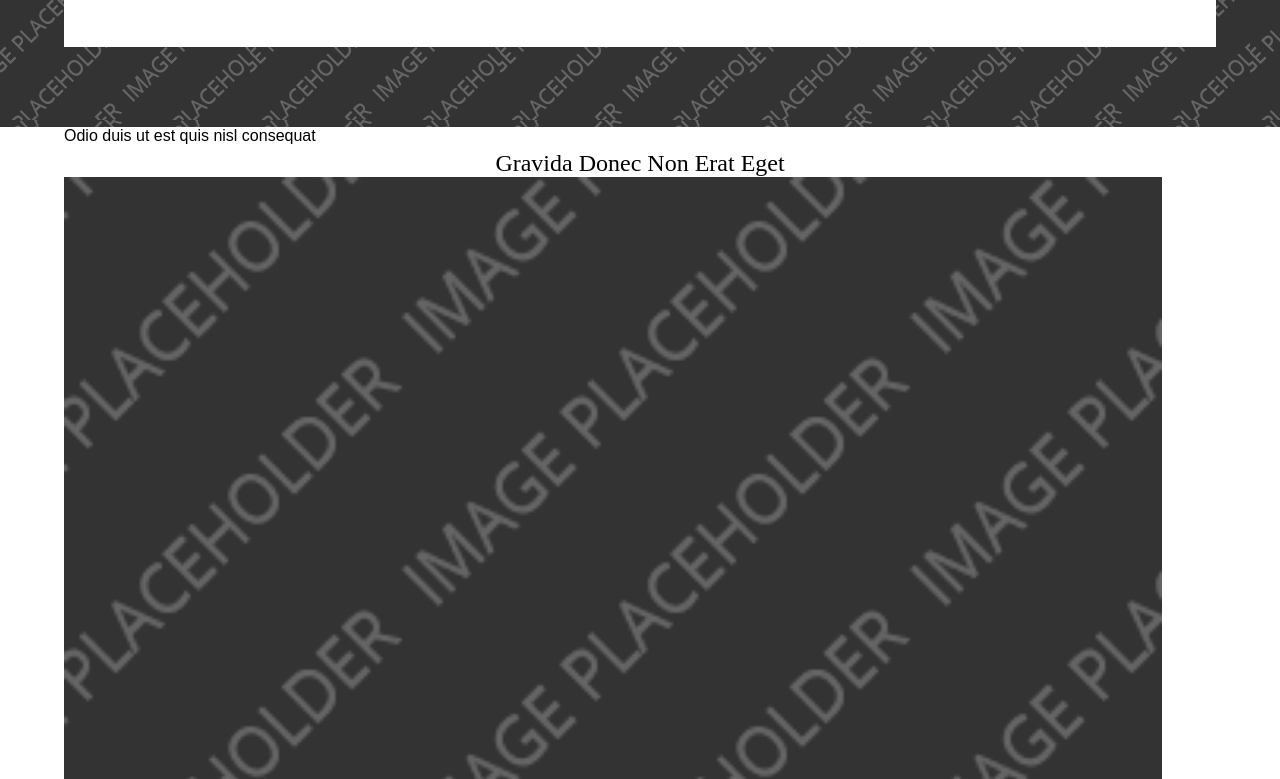
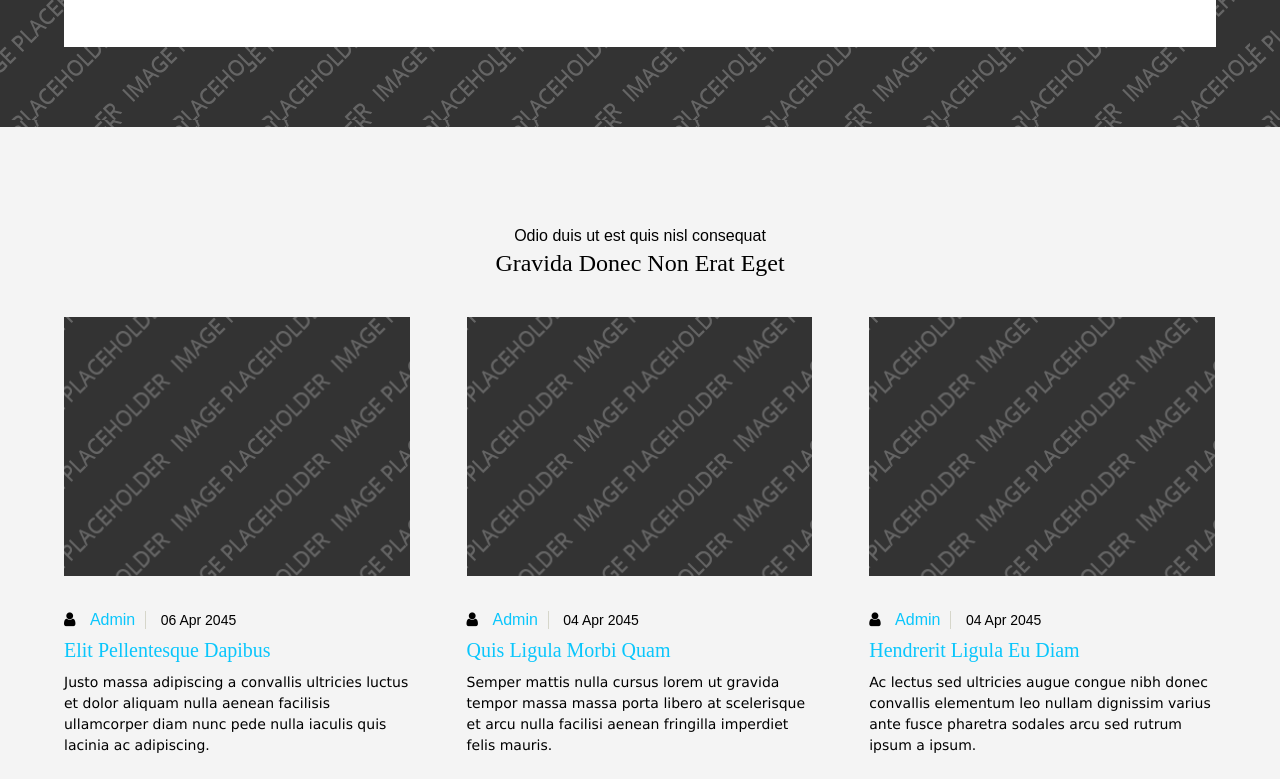
Before and after one commit to pvaishnaviprdxn/sassTemp2, a plain HTML site: page index.html in a window 1280 px wide. Shown: the part 1648-2427 px from the top of the page. Drawn offline with Linux system fonts and the light colour scheme.

Commit message:
article style

```diff
--- a/assets/css/style.css
+++ b/assets/css/style.css
@@ -372,4 +372,61 @@ header {
         .sapien .sapien__content figure img {
           width: 210px; } }
 
+article {
+  padding: 100px 0;
+  text-align: center;
+  background-color: #f4f4f4; }
+  article .stories {
+    margin-top: 40px;
+    display: -webkit-box;
+    display: -ms-flexbox;
+    display: flex; }
+    @media screen and (max-width: 425px) {
+      article .stories {
+        display: block; } }
+    article .stories li {
+      width: 30%;
+      text-align: left; }
+      @media screen and (max-width: 425px) {
+        article .stories li {
+          width: 100%;
+          margin-top: 50px;
+          display: block; } }
+      article .stories li:nth-child(even) {
+        margin-right: 57px;
+        margin-left: 57px; }
+        @media screen and (max-width: 425px) {
+          article .stories li:nth-child(even) {
+            margin-right: 0;
+            margin-left: 0; } }
+      article .stories li .about-story {
+        margin-top: 35px; }
+        article .stories li .about-story .usericon {
+          text-indent: -9999px;
+          display: inline-block; }
+          article .stories li .about-story .usericon::before {
+            content: '\f007';
+            float: right;
+            font-family: "Fontawesome";
+            text-indent: 0; }
+        article .stories li .about-story .admin {
+          padding: 0 10px;
+          border-right: 1px solid #d6d6ca;
+          color: #0ac6fc;
+          text-transform: capitalize; }
+        article .stories li .about-story .date {
+          padding: 0 10px;
+          font-size: 14px;
+          text-transform: capitalize; }
+        article .stories li .about-story .story-name {
+          padding: 10px 0;
+          color: #0ac6fc;
+          font-family: serif;
+          font-size: 20px;
+          text-transform: capitalize; }
+        article .stories li .about-story p {
+          font-family: Verdana, Tahoma, sans-serif;
+          font-size: 14px;
+          line-height: 1.5; }
+
 /*# sourceMappingURL=style.css.map */
```
Also changed, not shown: 1 other file.
